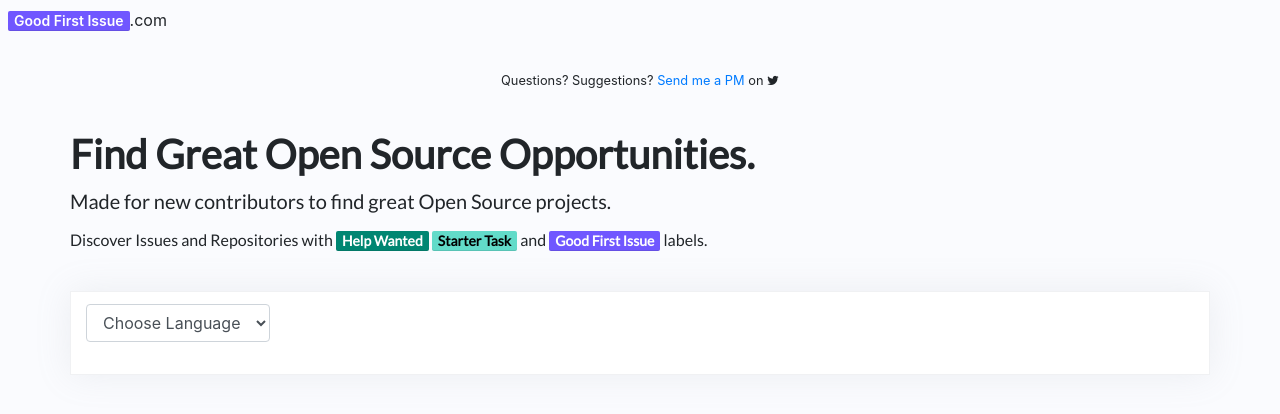
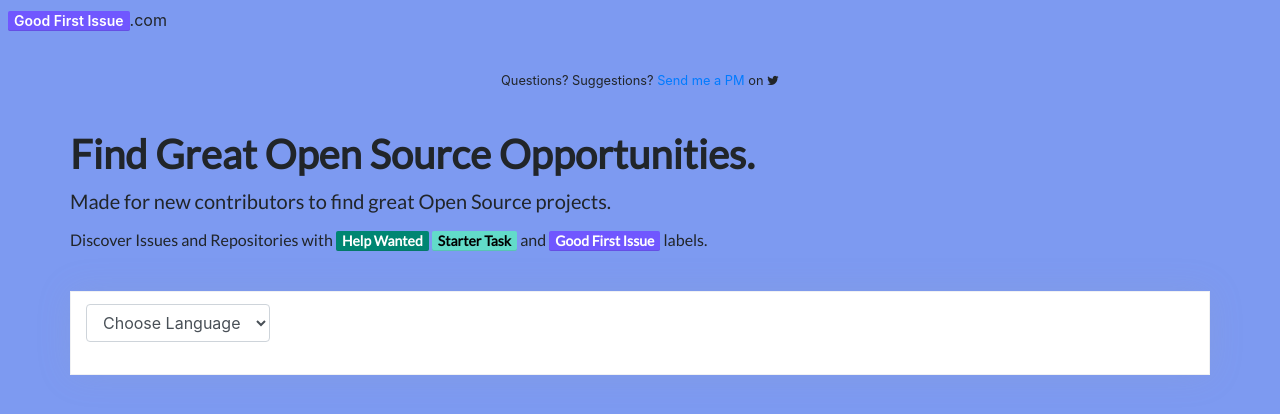
Before and after one commit to pranaykgupta/GoodFirstIssue, a website: page index.html in a window 1280 px wide. Drawn offline with nearby package versions, Linux system fonts and the light colour scheme.

Commit message:
made the website more attractive

```diff
--- a/css/style.css
+++ b/css/style.css
@@ -1,4 +1,3 @@
-
 
 .inline-block {
 display: inline;
--- a/index.html
+++ b/index.html
@@ -15,7 +15,7 @@
 <style>
 
 body {
-        background-color: rgba(250, 251, 254, 1.0);
+        background-color: rgb(125, 154, 241);
 }
 
 .IssueLabel {
@@ -171,6 +171,9 @@ width: 300px;
 color: #7057ff;
 cursor: url(hand.cur), pointer;
 }
+
+
+
 
 
 </style>
```
